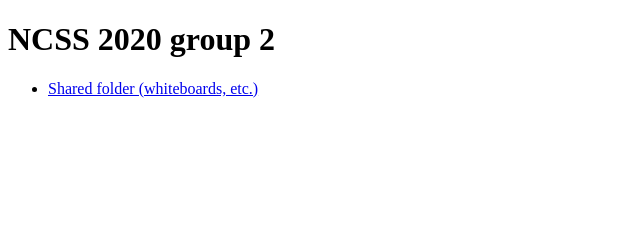
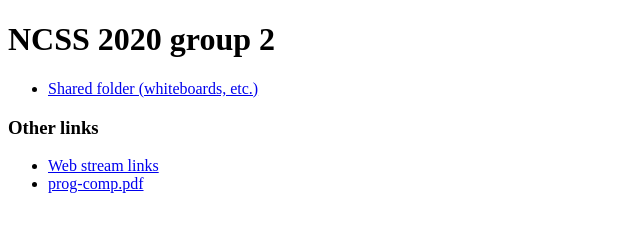
Before and after one commit to swalladge/ncss-2020-syd-2, a plain HTML site: page index.html in a window 1280 px wide. Shown: the whole page, without its empty margins (0-640 px from the left). Drawn offline with Linux system fonts and the light colour scheme.

Commit message:
add more links

```diff
--- a/index.html
+++ b/index.html
@@ -11,5 +11,11 @@
     <ul>
       <li><a href="https://drive.google.com/drive/folders/1ShkdGp3T1O8OLT9ANrZv8XHw6fTuGoVT?usp=sharing">Shared folder (whiteboards, etc.)</a></li>
     </ul>
+
+    <h3>Other links</h3>
+    <ul>
+      <li><a href="https://ncss.cloud/">Web stream links</a></li>
+      <li><a href="http://progcomp.ncss.edu.au/pub/prog-comp.pdf">prog-comp.pdf</a></li>
+    </ul>
   </body>
 </html>
```
